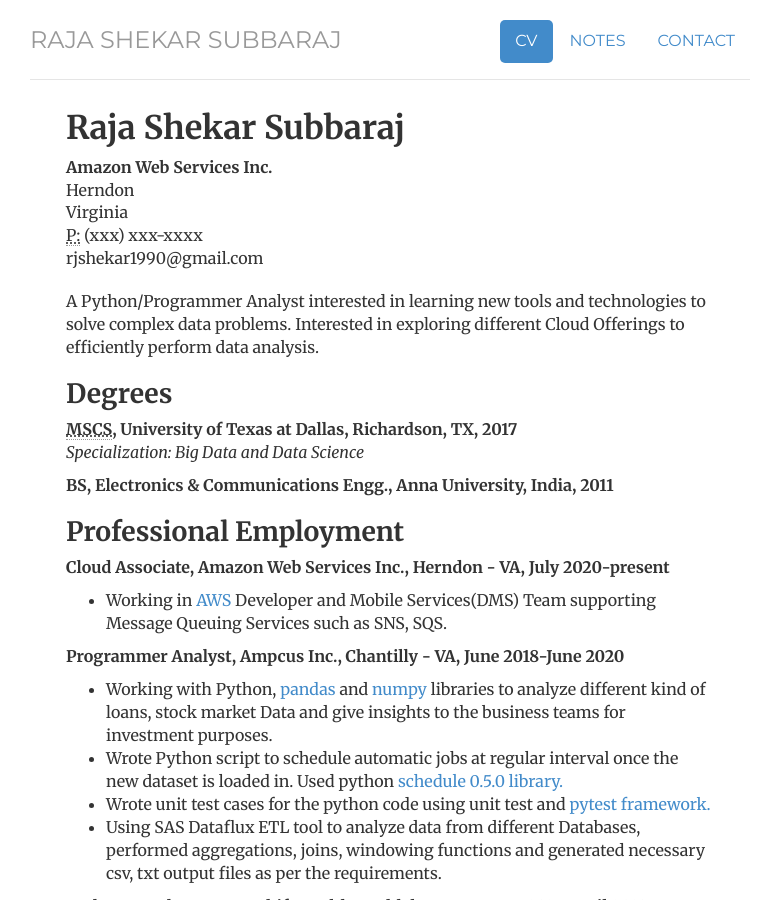
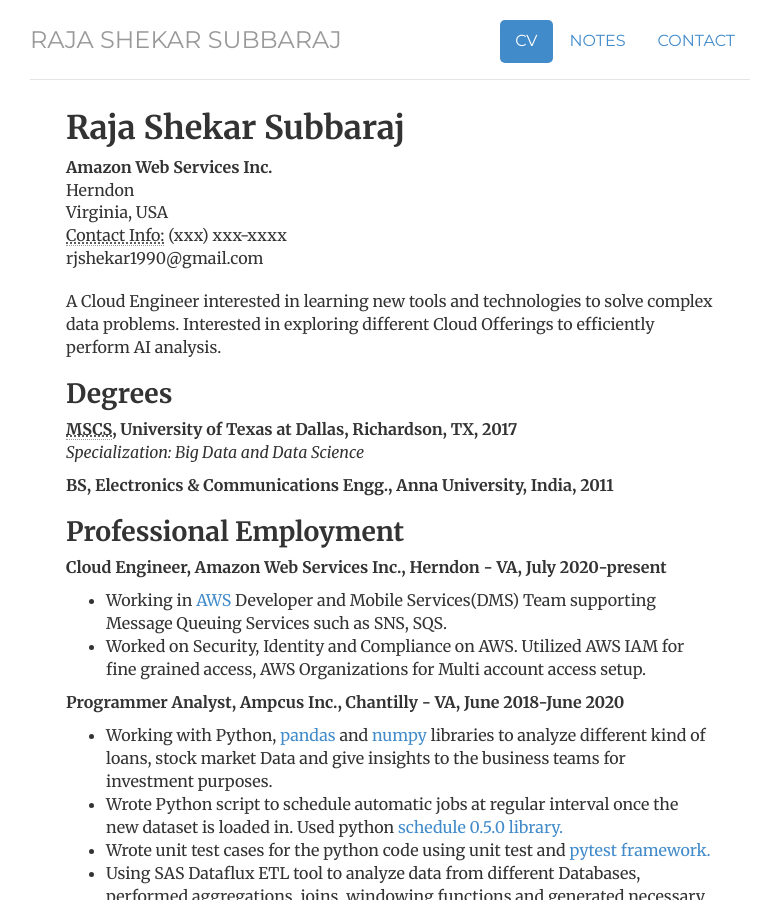
Before and after one commit to rjshekar90/github_website, a Jekyll site: the page built from cv/index.html, in a window 1280 px wide and 900 px high. Shown: the whole window, without its empty margins (250-1012 px from the left). Built offline with Jekyll 4.4.1, drawn with Linux system fonts in a browser that asks for light colours; some of the changed text lies outside the part shown.

Commit message:
Updated index.html

```diff
--- a/cv/index.html
+++ b/cv/index.html
@@ -16,13 +16,13 @@ description: CV for Raja Shekar
 				<span itemprop="affiliation"><strong>Amazon Web Services Inc.</strong><br></span>
 				<!--<span itemprop="affiliation">Michigan Publishing<br></span>-->
                 Herndon<br>
-				Virginia<br>
-                <abbr title="phone">P:</abbr> (xxx) xxx-xxxx<br>
+				Virginia, USA<br>
+                <abbr title="phone">Contact Info:</abbr> (xxx) xxx-xxxx<br>
 				<span class="obfuscate">moc.liamg@0991rakehsjr</span>
 				</address>
 				</div>
 
-                <p>A Python/Programmer Analyst interested in learning new tools and technologies to solve complex data problems. Interested in exploring different Cloud Offerings to efficiently perform data analysis.</p>
+                <p>A Cloud Engineer interested in learning new tools and technologies to solve complex data problems. Interested in exploring different Cloud Offerings to efficiently perform AI analysis.</p>
 
                 <h2>Degrees</h2>
 				<p><strong><abbr title="Masters of Computer Science">MSCS</abbr>, University of Texas at Dallas, Richardson, TX, 2017</strong><br>
@@ -31,9 +31,10 @@ description: CV for Raja Shekar
 				<p><strong>BS, Electronics &amp; Communications Engg., Anna University, India, 2011</strong></p>
 
 				<h2>Professional Employment</h2>
-				<p><strong>Cloud Associate, Amazon Web Services Inc., Herndon - VA, July 2020-present</strong></p>
+				<p><strong>Cloud Engineer, Amazon Web Services Inc., Herndon - VA, July 2020-present</strong></p>
 				<ul>
 				<li>Working in <a target="_blank" rel="noopener noreferrer" href="https://aws.amazon.com/" title="AWS">AWS</a> Developer and Mobile Services(DMS) Team supporting Message Queuing Services such as SNS, SQS.</li>
+				<li>Worked on Security, Identity and Compliance on AWS. Utilized AWS IAM for fine grained access, AWS Organizations for Multi account access setup.</li>
 				</ul>
 
 				<p><strong>Programmer Analyst, Ampcus Inc., Chantilly - VA, June 2018-June 2020</strong></p>
@@ -73,11 +74,11 @@ description: CV for Raja Shekar
 				<h2>Technology Applications and Expertise</h2>
 					<dl class="dl-horizontal">
 						<dt>Programming Langs</dt>
-						<dd>Python, Scala, Java, JavaScript</dd>
+						<dd>Python, Java, JavaScript</dd>
 					</dl>
 					<dl class="dl-horizontal">
 						<dt>Frameworks</dt>
-						<dd>Spark 1.6 and 2.0, Hadoop, Pandas, Numpy, Scikit-learn, Django, Pytest, Jupyter Notebook</dd>
+						<dd>AWS Cloud, Spark 1.6 and 2.0, Hadoop, Pandas, Numpy, Scikit-learn, Django, Pytest, Jupyter Notebook</dd>
 					</dl>
 					<dl class="dl-horizontal">
 						<dt>Databases</dt>
@@ -93,10 +94,12 @@ description: CV for Raja Shekar
 					</dl>
 
 
-				<h2>Professional Activities and Service</h2>
+				<h2>Licenses & Certifications</h2>
                 <ul class="list-unstyled">
-                <li>Member of Big Data Club at UT Dallas</li>
-                <li>Member of Indian Student's Association, UT Dallas</li>
+                <li>AWS Certified Cloud Practitioner</li>
+				<li>AWS Certified Security - Specialty</li>
+				<li>AWS Certified Solutions Architect - Associate</li>
+                <li>AWS Certified Solutions Architect – Professional</li>
                 </ul>
 
 </div>
```
